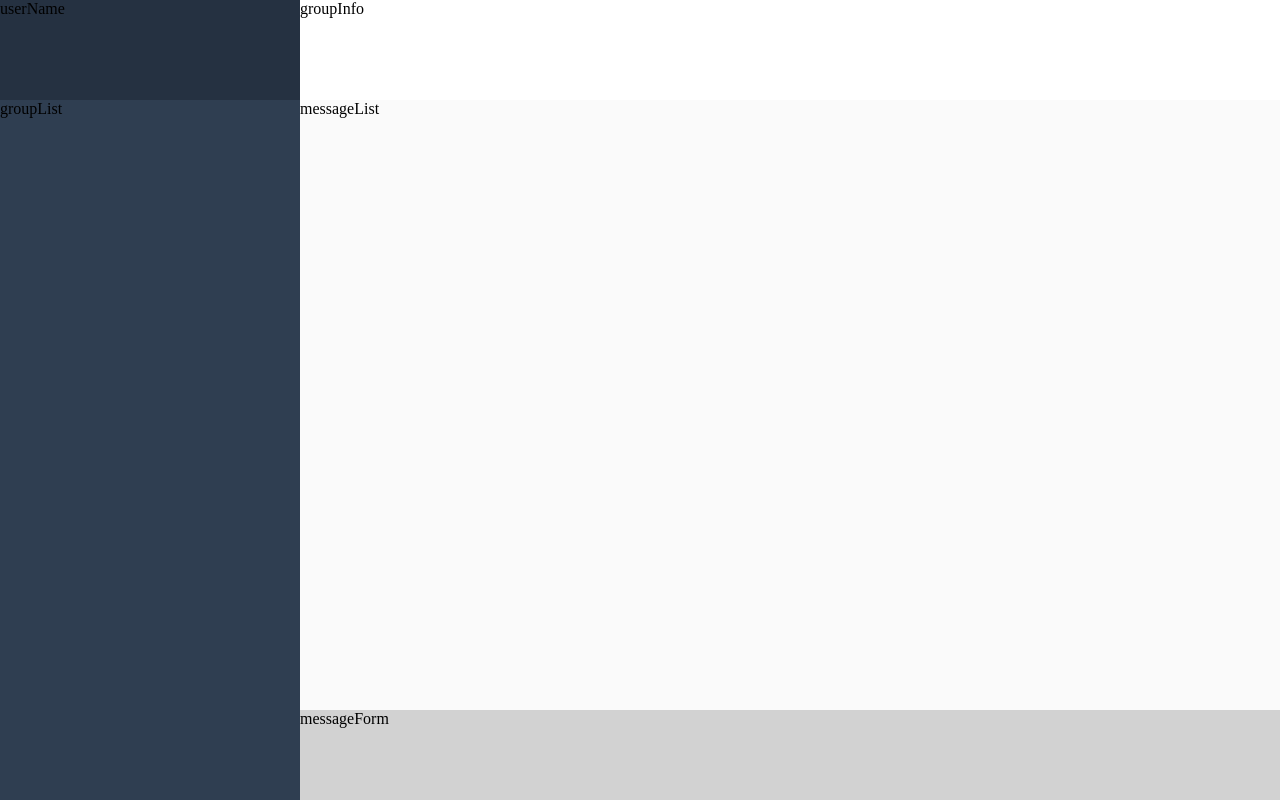
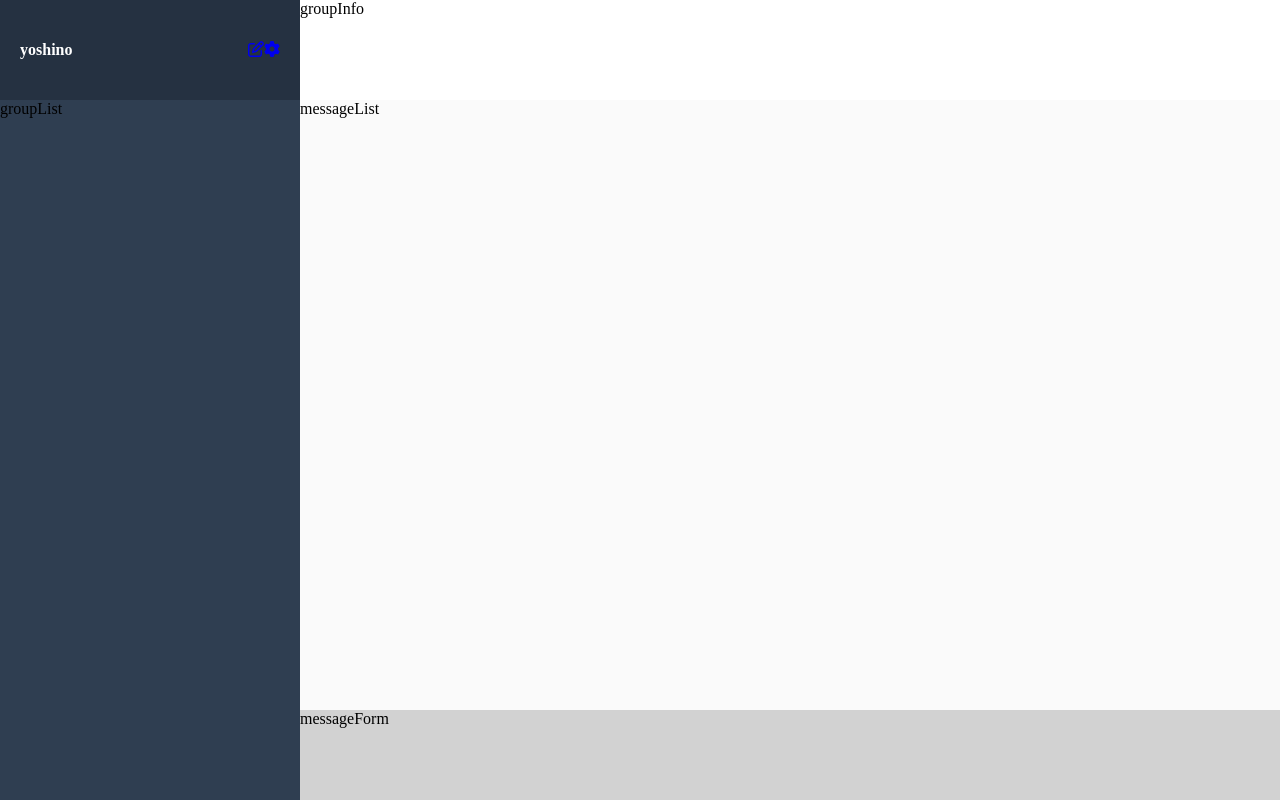
Before and after one commit to tomoyayoshino/chat-space, a Rails app: page / in a window 1280 px wide. Run offline with Rails 7, Linux system fonts and the light colour scheme; style sheets or scripts are compiled from the project's sources; some libraries are stand-ins or nearby versions.

Commit message:
sideBar__userName commit

```diff
--- a/app/assets/stylesheets/modules/_messages.scss
+++ b/app/assets/stylesheets/modules/_messages.scss
@@ -6,6 +6,7 @@
   display: flex;
 }
 
+// サイドバー
 .sideBar {
   background-color: #253141;
   width: 300px;
@@ -13,6 +14,33 @@
   &__userName{
     background-color: #253141;
     height: 100px;
+    display: flex;
+    align-items: center;
+    &__box{
+      // background-color: #d8d8d8;
+      color: #ffffff;
+      font-weight: bold;
+      width: 260px;
+      margin: 0 20px;
+      line-height: 20px;
+      display: flex;
+      justify-content: space-between;
+      &__name{
+        font-size: 16px;
+      }
+      &__icons{
+        width: 60px;
+        display: flex;
+        justify-content: flex-end;
+        &__btn{
+          color: #ffffff;
+          border-style: none;
+          &--space{
+            margin-left: 5px;
+          }
+        }
+      }
+    }
   }
   &__groupList{
     background-color: #2f3e51;
@@ -20,6 +48,7 @@
   }
 }
 
+// チャット画面ーーーーーーーーーーーーー
 .mainChat {
   background-color: #ffffff;
   width: calc(100vw - 300px);
--- a/app/views/messages/_side_bar.html.haml
+++ b/app/views/messages/_side_bar.html.haml
@@ -1,5 +1,13 @@
 .sideBar
   .sideBar__userName
-    userName
+    .sideBar__userName__box
+      .sideBar__userName__box__name
+        yoshino
+      .sideBar__userName__box__icons
+        = link_to "#" do
+          = icon('far', 'edit', class: 'sideBar__userName__box__icons__btn')
+        = link_to "#" do
+          = icon('fas', 'cog', class: 'sideBar__userName__box__icons__btn sideBar__userName__box__icons__btn--space')
+
   .sideBar__groupList
     groupList
```
